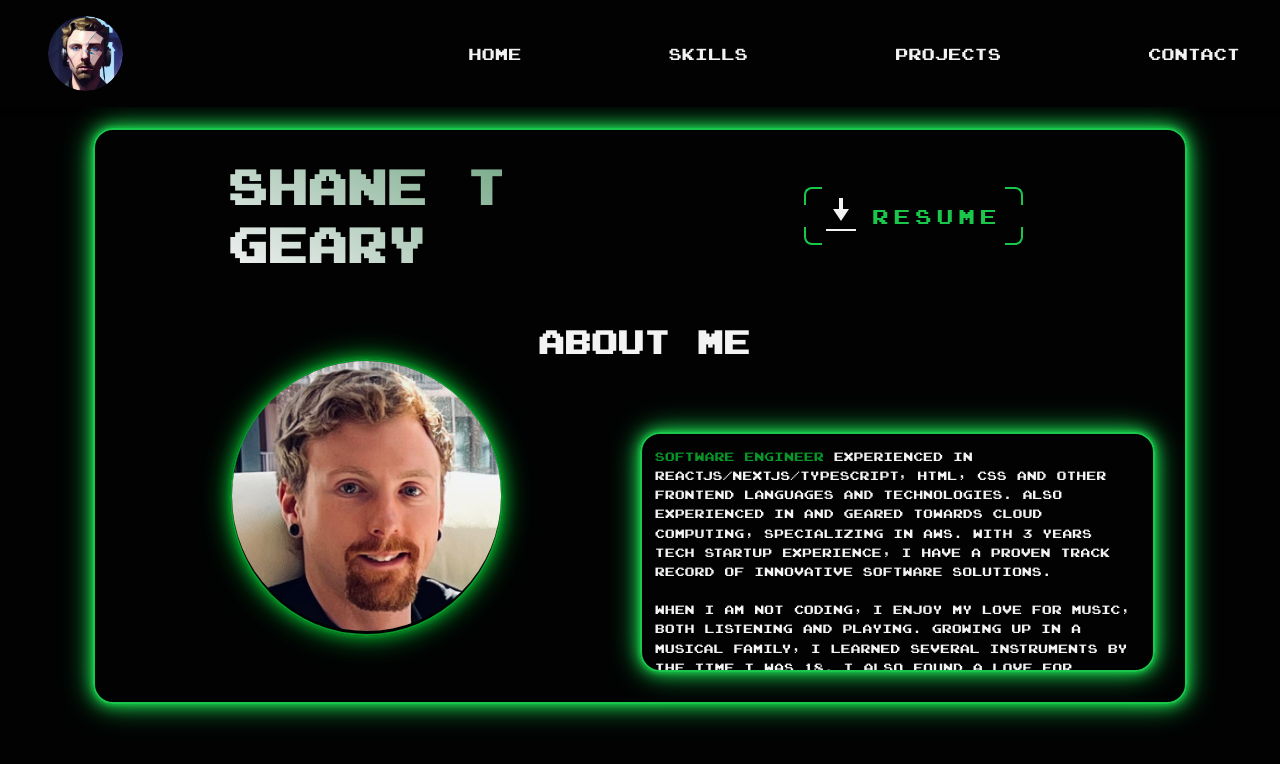
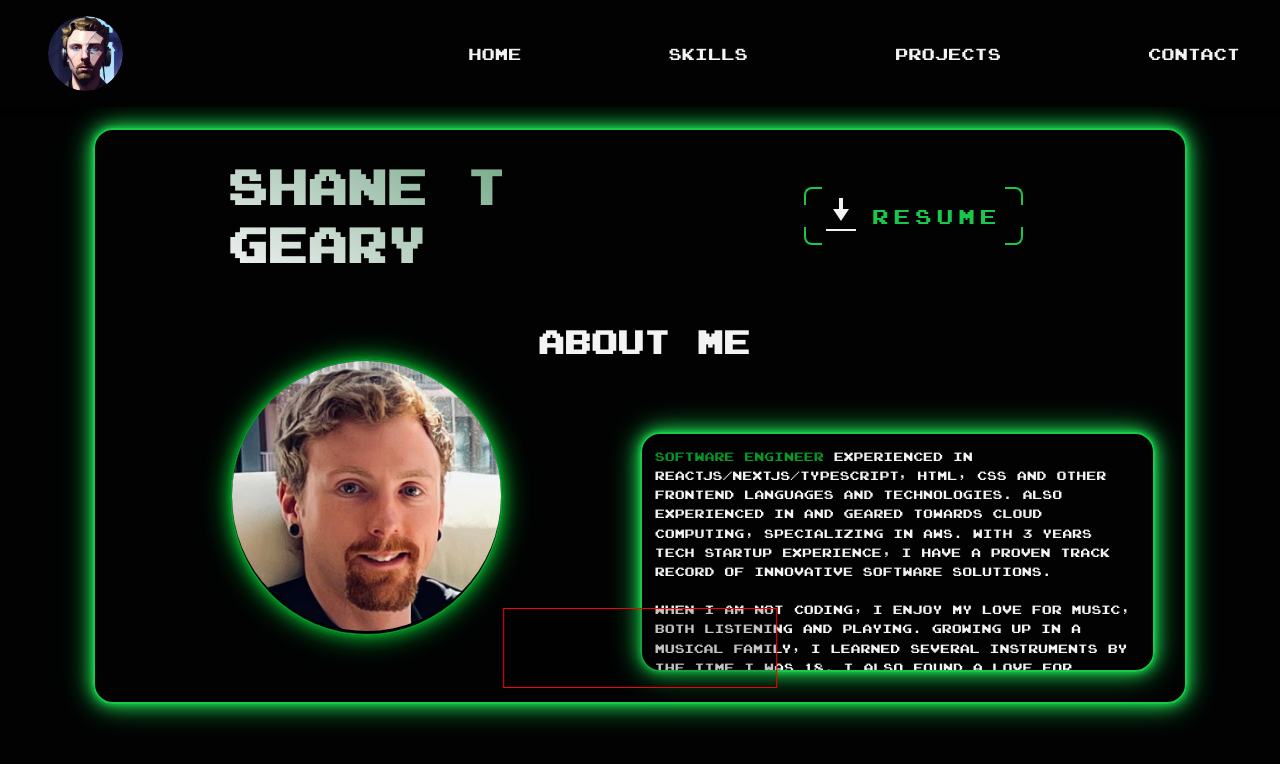
Before and after one commit to Shane-Geary/shane-geary-portfolio, a Next.js app: page / in a window 1280 px wide. Shown: the top 764 px of the page. Built offline with nearby package versions, Linux system fonts and the light colour scheme.

Commit message:
Toggle arrow direction 180 on click

```diff
--- a/src/app/components/home-page/home-page.jsx
+++ b/src/app/components/home-page/home-page.jsx
@@ -29,14 +29,19 @@ export const HomePage = () => {
 				className={classNames(styles['downArrowIcon'], {
 					[styles['downArrowIconOpen']]: toggleSection
 				})}
-				onClick={() => {
-					setToggleSection(!toggleSection)
-				}}
 			>
 				<span className={styles['downArrowLine1']} />
 				<span className={styles['downArrowLine2']} />
 				<span className={styles['downArrowLine3']} />
 			</button>
+			<div
+				className={classNames(styles['overlayElement'], {
+					[styles['overlayElementToggle']]: toggleSection
+				})}
+				onClick={() => {
+					setToggleSection(!toggleSection)
+				}}
+			/>
 			<div className={styles['aboutMeContainer']}>
 				<h2 className={styles['aboutMeTitle']}>About Me</h2>
 				<div className={styles['headshotPositionWrapper']}>
--- a/src/app/components/home-page/home-page.module.scss
+++ b/src/app/components/home-page/home-page.module.scss
@@ -70,28 +70,16 @@
 	position: absolute;
 	transform: translateX(-50%);
 	left: 50%;
+	transition: all 0.3s ease-in-out;
+	pointer-events: none;
 
 	@media (max-width: 480px) {
 		display: flex;
-		// margin-right: 1rem;
 	}
 
 	&.downArrowIconOpen {
-		// .hamburgerLine:nth-child(2) {
-		// 	opacity: 0;
-		// }
-		// .hamburgerLine:nth-child(1) {
-		// 	-webkit-transform: translateY(13px) rotate(45deg);
-		// 	-ms-transform: translateY(13px) rotate(45deg);
-		// 	-o-transform: translateY(13px) rotate(45deg);
-		// 	transform: translateY(13px) rotate(45deg);
-		// }
-		// .hamburgerLine:nth-child(3) {
-		// 	-webkit-transform: translateY(-13px) rotate(-45deg);
-		// 	-ms-transform: translateY(-13px) rotate(-45deg);
-		// 	-o-transform: translateY(-13px) rotate(-45deg);
-		// 	transform: translateY(-13px) rotate(-45deg);
-		// }
+		transform: rotate(180deg);
+		transition: all 0.3s ease-in-out;
 	}
 }
 
@@ -112,17 +100,37 @@
 }
 
 .downArrowLine1 {
-	transform: translateX(-80%) rotate(45deg);
+	transform: translateX(-80%) rotate(45deg) translateY(50%);
 }
 
 .downArrowLine2 {
-	transform: translateX(-20%) rotate(-45deg);
+	transform: translateX(-20%) rotate(-45deg) translateY(50%);
 }
 
 .downArrowLine3 {
 	transform: translateX(-50%) rotate(90deg) translateY(-50%);
 	bottom: 0.5rem;
 	width: 35px;
+}
+
+.overlayElement {
+	position: absolute;
+	z-index: 11;
+	bottom: 1rem;
+	width: 25%;
+	height: 10vh;
+	background: rgba(0, 0, 0, 0.2);
+	z-index: 9;
+	display: flex;
+	justify-content: center;
+	align-items: center;
+	transform: translateX(-50%);
+	left: 50%;
+	border: 1px solid red;
+
+	&.overlayElementToggle {
+		bottom: 0.5rem;
+	}
 }
 
 .aboutMeContainer {
```
